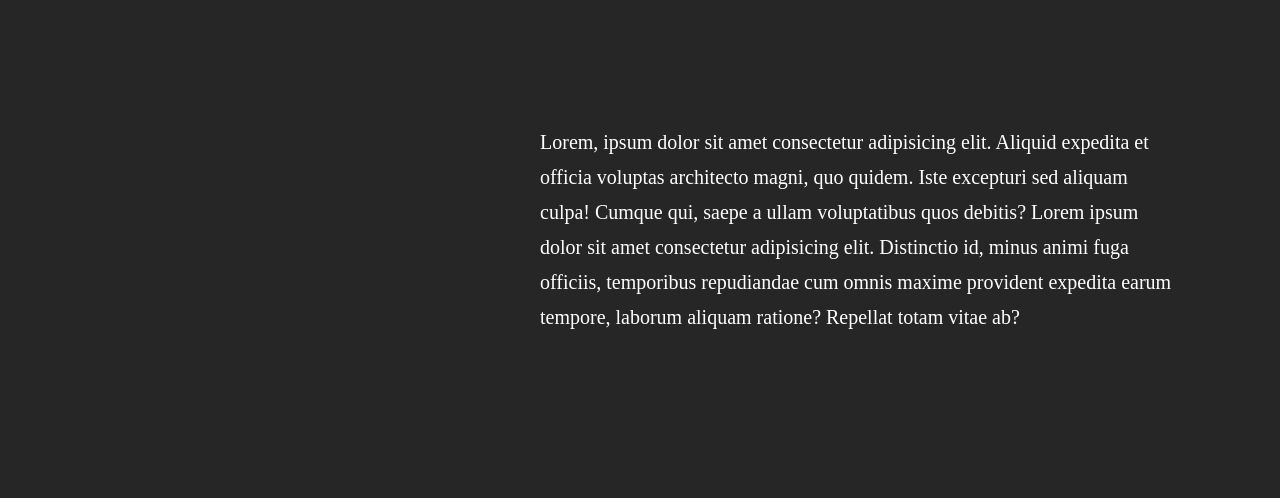
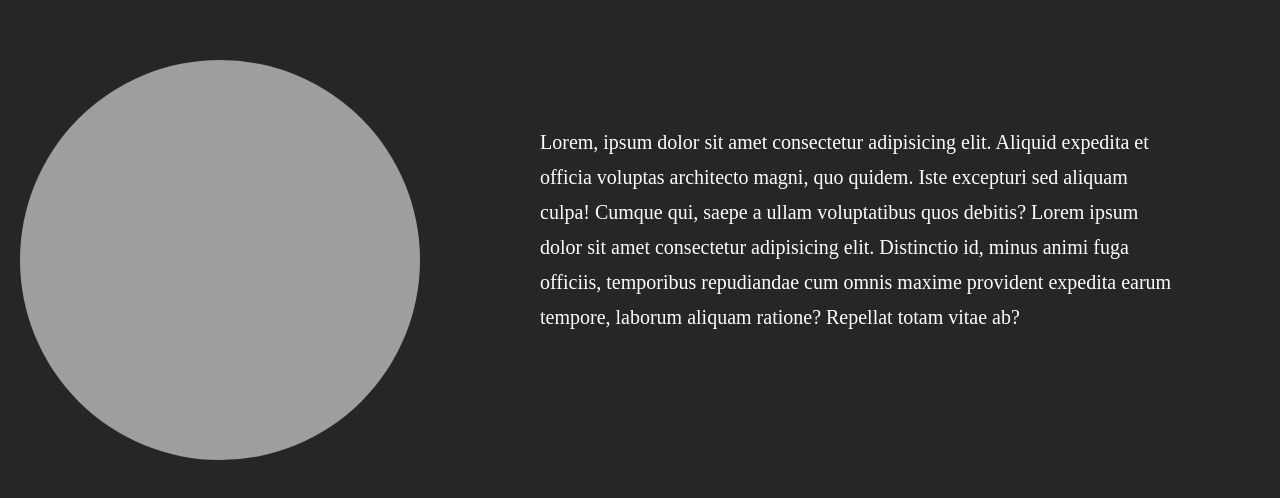
Before and after one commit to Andre-Junior/landingPage-MateusIlustra, a website: page index.html in a window 1280 px wide. Shown: the part 908-1406 px from the top of the page. Drawn offline with Linux system fonts and the light colour scheme; the site is published under a folder, as on GitHub Pages, so addresses that start at the root find nothing; a web font is replaced by a local one.

Commit message:
update githubpages

```diff
--- a/index.html
+++ b/index.html
@@ -32,7 +32,7 @@
         <section class="section-about" id="section-about">
 
             <div class="section-about-content">
-                <img src="/img/auto-ilustra.png" alt="auto-ilustra-2">
+                <img src="img/auto-ilustra.png" alt="auto-ilustra-2">
                 <p>Lorem, ipsum dolor sit amet consectetur adipisicing elit. Aliquid expedita et officia voluptas architecto magni, quo quidem. Iste excepturi sed aliquam culpa! Cumque qui, saepe a ullam voluptatibus quos debitis? Lorem ipsum dolor sit amet consectetur adipisicing elit. Distinctio id, minus animi fuga officiis, temporibus repudiandae cum omnis maxime provident expedita earum tempore, laborum aliquam ratione? Repellat totam vitae ab?</p>
             </div>
         </section>
```
